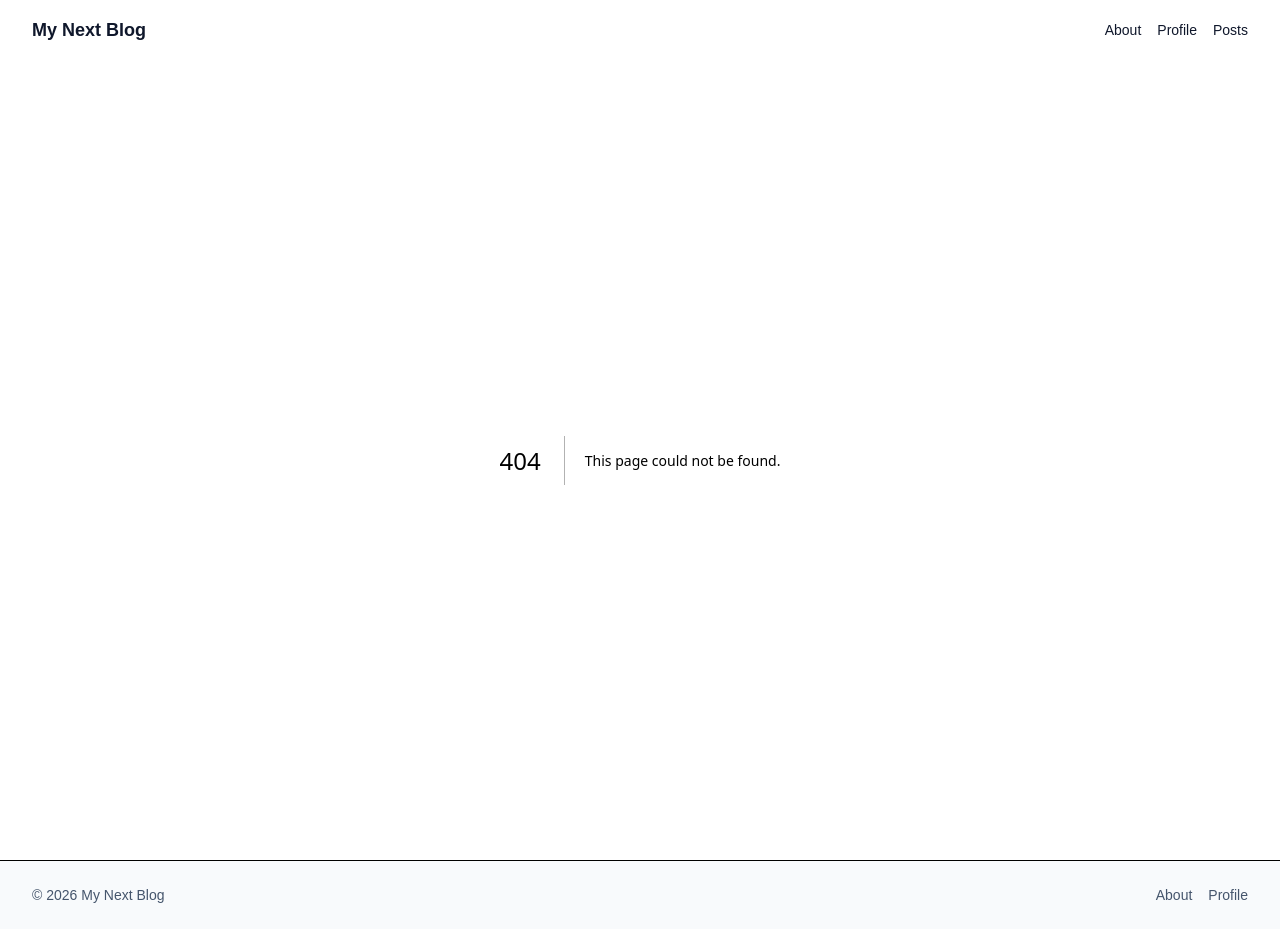
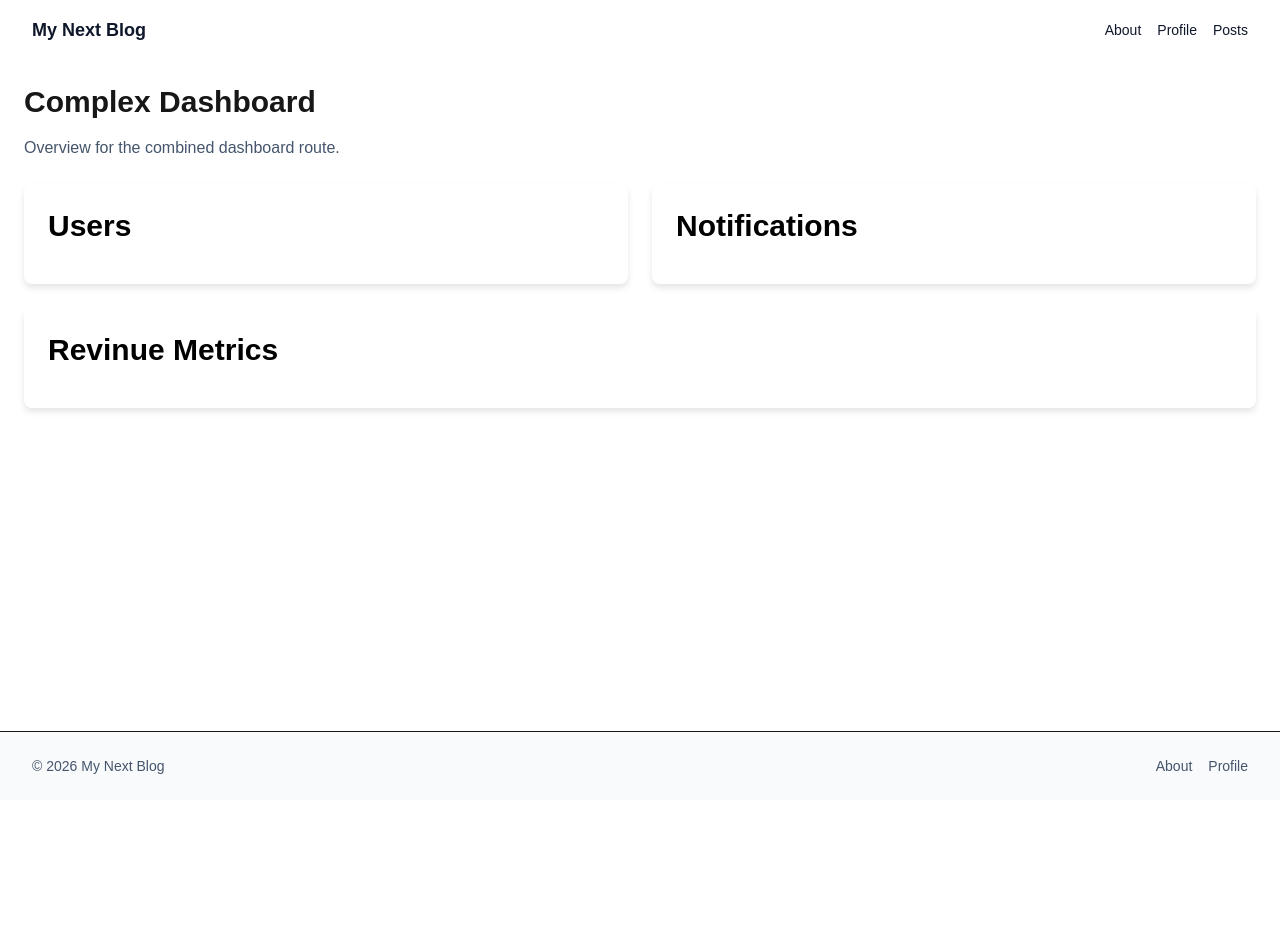
Before and after one commit to Santhosh-9999/my-next-blog, a Next.js app: page /complex-dashboard in a window 1280 px wide. Before the commit this address had no page. After the commit the page ends 800 px from the top, so only its background shows below. Built offline with nearby package versions, Linux system fonts and the light colour scheme.

Commit message:
added a complex dashboard using Parallel Routes | slots

```diff
--- /dev/null
+++ b/app/complex-dashboard/@notifications/page.tsx
@@ -0,0 +1,3 @@
+export default function Notifications() {
+  return <h1 className="text-3xl font-bold mb-4">Notifications</h1>;
+}
--- /dev/null
+++ b/app/complex-dashboard/@revinue/page.tsx
@@ -0,0 +1,7 @@
+export default function Revinue() {
+  return (
+    <div>
+      <h1 className="text-3xl font-bold mb-4">Revinue Metrics</h1>
+    </div>
+  );
+}
--- /dev/null
+++ b/app/complex-dashboard/@users/page.tsx
@@ -0,0 +1,7 @@
+export default function Users() {
+  return (
+    <div>
+      <h1 className="text-3xl font-bold mb-4">Users</h1>
+    </div>
+  );
+}
--- /dev/null
+++ b/app/complex-dashboard/layout.tsx
@@ -0,0 +1,23 @@
+import CardForDashBoard from "@/app/components/CardForDashBoard";
+export default function Layout({
+  children,
+  users,
+  notifications,
+  revinue,
+}: {
+  children: React.ReactNode;
+  users: React.ReactNode;
+  notifications: React.ReactNode;
+  revinue: React.ReactNode;
+}) {
+  return (
+    <div className="space-y-6 p-6">
+      <div>{children}</div>
+      <div className="grid gap-6 md:grid-cols-2">
+        <CardForDashBoard>{users}</CardForDashBoard>
+        <CardForDashBoard>{notifications}</CardForDashBoard>
+      </div>
+      <CardForDashBoard>{revinue}</CardForDashBoard>
+    </div>
+  );
+}
--- /dev/null
+++ b/app/complex-dashboard/page.tsx
@@ -0,0 +1,10 @@
+export default function ComplexDashboardPage() {
+  return (
+    <div>
+      <h1 className="text-3xl font-bold mb-4">Complex Dashboard</h1>
+      <p className="text-slate-600">
+        Overview for the combined dashboard route.
+      </p>
+    </div>
+  );
+}
--- /dev/null
+++ b/app/components/CardForDashBoard.tsx
@@ -0,0 +1,14 @@
+export default function CardForDashBoard({
+  children,
+}: {
+  children: React.ReactNode;
+}) {
+  const styles = {
+    backgroundColor: "white",
+    borderRadius: "0.5rem",
+    boxShadow: "0 4px 6px rgba(0, 0, 0, 0.1)",
+    padding: "1.5rem",
+    color: "black",
+  };
+  return <div style={styles}>{children}</div>;
+}
--- a/app/page.tsx
+++ b/app/page.tsx
@@ -83,6 +83,14 @@ export default function Home() {
             </a>
             . (Note: consider consolidating to root `lib/`.)
           </li>
+          <li>
+            <a
+              className="text-indigo-600 hover:underline"
+              href="complex-dashboard"
+            >
+              complex-dashboard
+            </a>
+          </li>
         </ul>
       </section>
 
```
